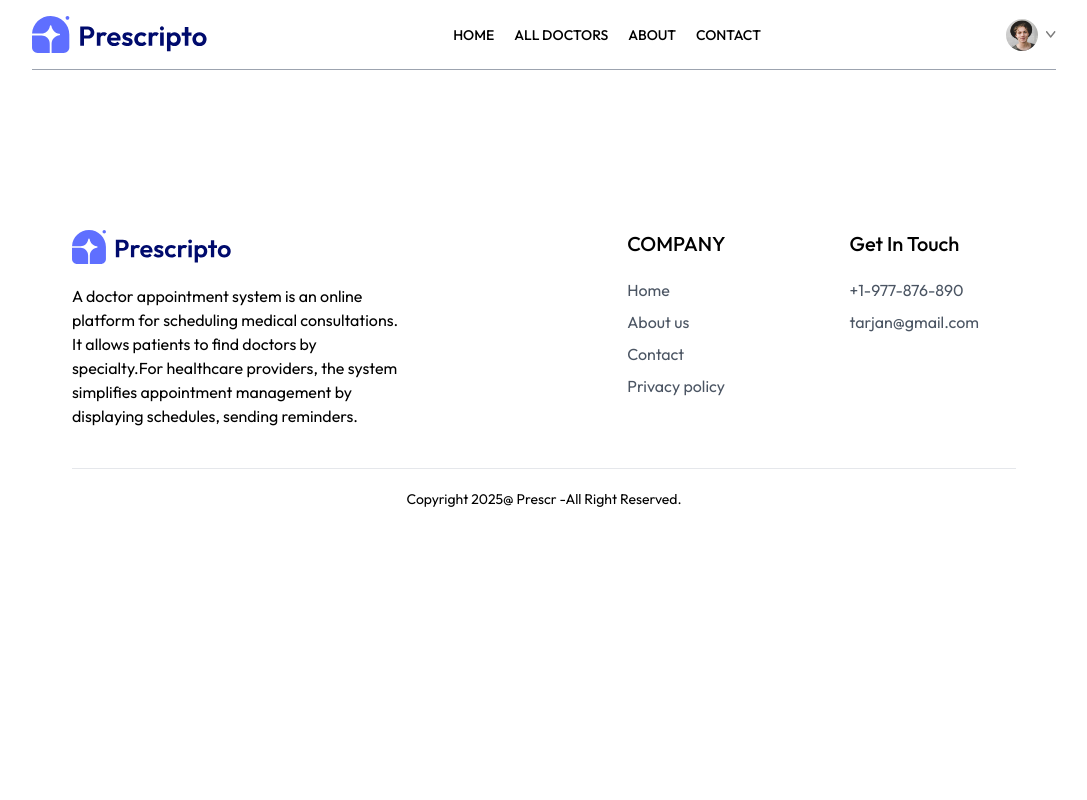
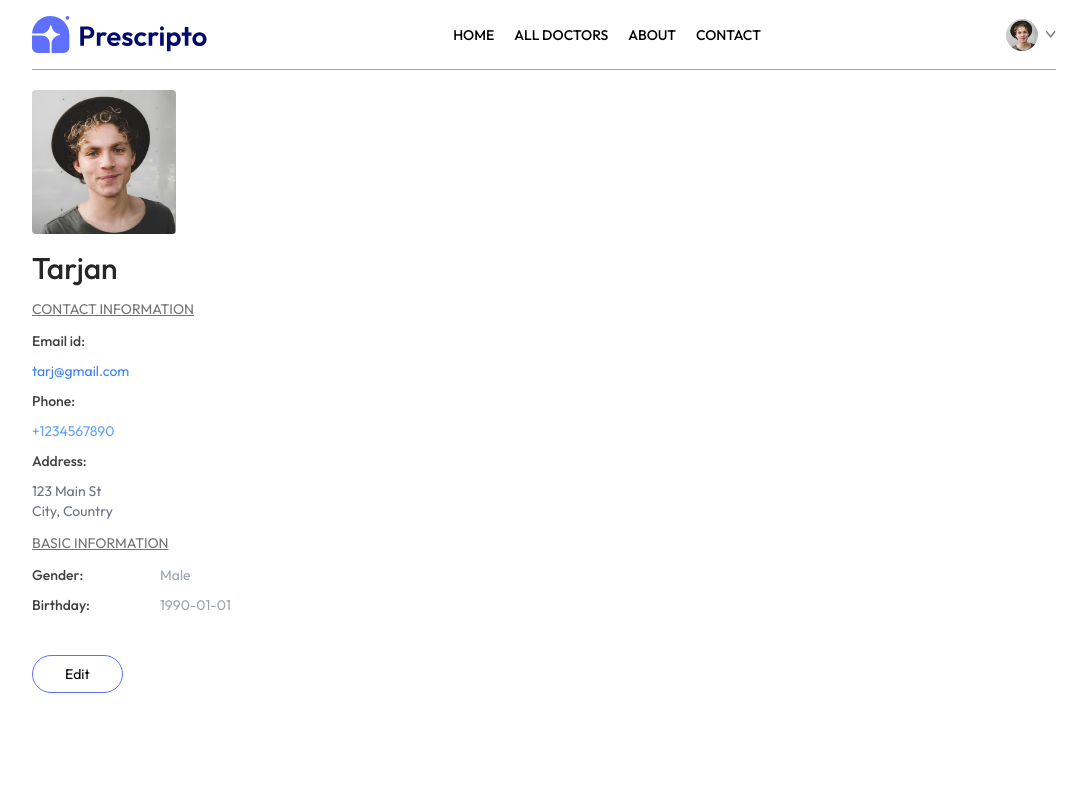
Before and after one commit to arjtar/Doctor-Appointment-Booking, a React (Vite) app: page /my-profile in a window 1280 px wide. Shown: the top 800 px of the page, without its empty margins (96-1183 px from the left). Built offline with nearby package versions, Linux system fonts and the light colour scheme.

Commit message:
feature updating

```diff
--- a/src/pages/Appointment.jsx
+++ b/src/pages/Appointment.jsx
@@ -1,144 +1,182 @@
-import React, { useContext, useEffect,useState } from 'react'
-import { useParams } from 'react-router-dom'
-import { AppContext } from '../context/AppContext'
-import {assets} from '../assets/assets'
+import React, { useContext, useEffect, useState } from "react";
+import { useParams } from "react-router-dom";
+import { AppContext } from "../context/AppContext";
+import { assets } from "../assets/assets";
 
 const Appointment = () => {
+  const { docId } = useParams();
+  const { doctors, currencySymbol } = useContext(AppContext);
+  const daysofweek = [
+    "Sunday",
+    "Monday",
+    "Tuesday",
+    "Wednesday",
+    "Thursday",
+    "Friday",
+    "Saturday",
+  ];
 
-  const {docId} = useParams()
-  const {doctors, currencySymbol} = useContext(AppContext)
-  const daysofweek = ['Sunday', 'Monday', 'Tuesday', 'Wednesday', 'Thursday', 'Friday', 'Saturday']
-
-  const [docInfo, setDocInfo] = useState(null)
-  const [docSlots, setDocSlots] = useState([])
-  const [slotIndex, setSlotIndex] = useState(0)
-  const [slotTime, setSlotTime] = useState('')
+  const [docInfo, setDocInfo] = useState(null);
+  const [docSlots, setDocSlots] = useState([]);
+  const [slotIndex, setSlotIndex] = useState(0);
+  const [slotTime, setSlotTime] = useState("");
 
   const fetchDocInfo = async () => {
-    const docInfo = doctors.find(doc => doc._id === docId)
+    const docInfo = doctors.find((doc) => doc._id === docId)
     setDocInfo(docInfo)
-    console.log(docInfo)
-  }
-  const getAvailableSlots= async () =>{
-
-  setDocSlots(docInfo)
-
   }
 
-  let today = new Date()
+  const getAvailableSlots = async () => {
+    setDocSlots(docInfo);
 
-  for(let i = 0; i < 7; i++){
-    let currentDate = new Date(today)
-    currentDate.setDate(today.getDate() + i)
+    let today = new Date();
 
-    let endTime = new Date()
-    endTime.setDate(today.getDate() +1)
-    endTime.setHours(21,0,0,0)
+    for (let i = 0; i < 7; i++) {
+      let currentDate = new Date(today);
+      currentDate.setDate(today.getDate() + i);
 
-    if(today.getDate() === currentDate.getDate()){
-     currentDate.setHours(currentDate.getHours() > 10 ? currentDate.getHours() + 1 :10)
-     currentDate.setMinutes(currentDate.getMinutes() > 30 ? 30 : 0)
+      let endTime = new Date();
+      endTime.setDate(today.getDate() + i);
+      endTime.setHours(21, 0, 0, 0);
+
+      if (today.getDate() === currentDate.getDate()) {
+        currentDate.setHours(
+          currentDate.getHours() > 10 ? currentDate.getHours() + 1 : 10
+        );
+        currentDate.setMinutes(currentDate.getMinutes() > 30 ? 30 : 0);
       } else {
-      currentDate.setHours(10)
-      currentDate.setMinutes(0)
+        currentDate.setHours(10);
+        currentDate.setMinutes(0);
       }
-    while(currentDate < endTime){
-      let formattedTime = currentDate.toLocaleTimeString([], {hour:'2-digit', minute:'2-digit'})
 
-      //add slot
+      let timeSlots = []
+
+      while (currentDate < endTime) {
+        let formattedTime = currentDate.toLocaleTimeString([], {
+          hour: "2-digit",
+          minute: "2-digit",
+        })
+        //add slot to array
 
         timeSlots.push({
           datetime: new Date(currentDate),
           time: formattedTime
         })
 
-
-
-      currentDate.setMinutes(currentDate.getMinutes() + 30)
-
+      currentDate.setMinutes(currentDate.getMinutes() + 30);
+      }
 
 
       setDocSlots(prev => ([...prev, timeSlots]))
     }
+
   }
 
 
-  useEffect(()=>{
-    fetchDocInfo()
-  },[doctors, docId])
+  useEffect(() => {
+    fetchDocInfo();
+  }, [doctors, docId]);
 
-  useEffect(() =>{
-    getAvailableSlots()
-  },[docInfo])
+  useEffect(() => {
+    getAvailableSlots();
+  }, [docInfo]);
 
-  useEffect(() =>{
-    console.log(docSlots);
-  },[])
+  useEffect(() => {
+    // console.log(docSlots);
+  }, [docSlots])
 
-  return docInfo && (
+  return (
+    docInfo && (
       <div>
-
         {/* --------doctor details------- */}
-    <div className='flex flex-col sm:flex-row gap-4'>
+        <div className="flex flex-col sm:flex-row gap-4">
           <div>
-        <img className='bg-primary w-full sm:max-w-72 rounded-lg' src={docInfo.image} alt="" />
+            <img
+              className="bg-primary w-full sm:max-w-72 rounded-lg"
+              src={docInfo.image}
+              alt=""
+            />
           </div>
 
-    <div className='flex-1 border border-gray-400 rounded-lg p-8 py-7 bg-white mx-2 sm:mx-0 mt-[-80px] sm:mt-0'>
+          <div className="flex-1 border border-gray-400 rounded-lg p-8 py-7 bg-white mx-2 sm:mx-0 mt-[-80px] sm:mt-0">
             {/*-------Doc Info : name, degree, experience-------- */}
-      <p className='flex items-center gap-2 text-2xl font-medium text-gray-900'>
+            <p className="flex items-center gap-2 text-2xl font-medium text-gray-900">
               {docInfo.name}
-        <img className='w-5' src = {assets.verified_icon} alt ="" />
+              <img className="w-5" src={assets.verified_icon} alt="" />
             </p>
-     <div className='flex items-center gap-2 text-sm mt-1 text-gray-600'>
-      <p className='flex items-center gap-1 text-sm font-medium text-gray-900 mt-3'>
-        {docInfo.degree} - {docInfo.speciality} </p>
+            <div className="flex items-center gap-2 text-sm mt-1 text-gray-600">
+              <p className="flex items-center gap-1 text-sm font-medium text-gray-900 mt-3">
+                {docInfo.degree} - {docInfo.speciality}{" "}
+              </p>
 
-        <button className='py-0.5 px-2 border text-xs rounded-full'>{docInfo.experience} </button>
+              <button className="py-0.5 px-2 border text-xs rounded-full">
+                {docInfo.experience}{" "}
+              </button>
             </div>
-
 
             <div>
               <p>
-        About <img src ={assets.info_icon} alt="" />
+                About <img src={assets.info_icon} alt="" />
               </p>
-      <p className='text-sm text-gray-500 max-w-[700px] mt-1'> {docInfo.about} </p>
+              <p className="text-sm text-gray-500 max-w-[700px] mt-1">
+                {" "}
+                {docInfo.about}{" "}
+              </p>
             </div>
-      <p className='text-gray-500 font-medium mt-4'>
-        Appointment fee: <span className='text-gray-600'>{currencySymbol}{docInfo.fees}</span>
+            <p className="text-gray-500 font-medium mt-4">
+              Appointment fee:{" "}
+              <span className="text-gray-600">
+                {currencySymbol}
+                {docInfo.fees}
+              </span>
             </p>
           </div>
         </div>
 
-
         {/*-----Booking slots-----------*/}
-<div className='sm:ml-72 sm:pl-4 mt-4 font-medium text-gray-700'>
+        <div className="sm:ml-72 sm:pl-4 mt-4 font-medium text-gray-700">
           <p>Booking Slots</p>
-  <div className='flex gap-3 items-center w-full overflow-x-scroll mt-4'>
-    {
-      docSlots.length && docSlots.map((item, index) => (
-        <div onClick={()=>setSlotIndex(index)}className={'text-center py-6 min-w-16 rounded-full cursor-full cursor-pointer ${slotIndex === index' ? 'bg-primary text-white' : 'border border-gray-200'}key={index}>
-          <P>{item[0] && daysofweek[item,[0].datetime.getDate()]}</P>
-          <P>{item[0] && item[0].datetime.getDate()}</P>
+          <div className="flex gap-3 items-center w-full overflow-x-scroll mt-4">
+            {docSlots.length &&
+              docSlots.map((item, index) => (
+                <div
+                  onClick={() => setSlotIndex(index)}
+                  className={
+                    `text-center py-6 min-w-16 rounded-full cursor-full cursor-pointer ${slotIndex === index
+                      ? 'bg-primary text-white'
+                      : 'border border-gray-200'
+                  }`}
+                  key={index}
+                >
+                  <p>{item[0] && daysofweek[item[0].datetime.getDate()]}</p>
+                  <p>{item[0] && item[0].datetime.getDate()}</p>
                 </div>
               ))
               }
           </div>
-  <div className='flex item-center gap-3 w-full overflow-x-scroll mt-4'>
-    {docSlots.length && docSlots[slotIndex].map((item, index) => (
-      <P onClick={()=>setSlotTime(item.time)} className={`text-sm font-light flex-shrink-0 px-5 py-2 rounded-full cursor-pointer `} key={index}>
+
+          <div className="flex item-center gap-3 w-full overflow-x-scroll mt-4">
+            {docSlots.length &&
+              docSlots[slotIndex].map((item, index) => (
+                <p
+                  onClick={() => setSlotTime(item.time)}
+                  className={`text-sm font-light flex-shrink-0 px-5 py-2 rounded-full cursor-pointer `}
+                  key={index}
+                >
                   {item.time.tolowercase()}
-      </P>
+                </p>
               ))}
           </div>
-  <button className= 'bg-primary text-white text-sm font-light px-14 py-3 rounded-full'>Book an appointment</button>
+          <button className="bg-primary text-white text-sm font-light px-14 py-3 rounded-full">
+            Book an appointment
+          </button>
         </div>
 
         {/*Related doctor*/}
 
         <RelatedDoctors docId={docId} speciality={docInfo.speciality} />
-
       </div>
+    )
   )
 }
 
--- a/src/pages/MyProfile.jsx
+++ b/src/pages/MyProfile.jsx
@@ -1,8 +1,99 @@
 import React from 'react'
+import { useState } from 'react'
+import { assets } from "../assets/assets";
 
 const MyProfile = () => {
+
+const [userData, setUserData] = useState({
+  name:'Tarjan',
+  image: assets.profile_pic,
+  email:'tarj@gmail.com',
+  phone: '+1234567890',
+  address:{
+    line1:"123 Main St",
+    line2:"City, Country"
+  },
+  gender:'Male',
+  dob: '1990-01-01',
+})
+
+const [isEdit, setIsEdit] = useState(false)
+
   return (
+    <div className='max-w-lg flex-col gap-2 text-sm'>
+      <img className='w-36 rounded' src={userData.image} alt="" />
+    {
+      isEdit
+      ? <input className='bg-gray-50 text-3xl font-medium max-w-60 mt-4' type="text" value={userData.name} onChange = {e => setUserData(prev =>({...prev,name:e.target.value})) }/>
+      : <p className='font-medium text-3xl text-neutral-800 mt-4 '>{userData.name}</p>
+    }
+
+    <hr className='bg-400 h-[1px] border-none' />
     <div>
+      <p className='text-neutral-500 underline mt-3'>CONTACT INFORMATION</p>
+      <div className='grid grid-cols-[1fr _3fr] gap-y-2.5 mt-3 text-neutral-700'>
+        <p className='font-medium'>Email id:</p>
+        <p className='text-blue-500'>{userData.email}</p>
+        <p className='font-medium'>Phone:</p>
+    {
+      isEdit
+      ? <input className='bg-gray-100 max-w-52' type="text" value={userData.phone} onChange = {e => setUserData(prev =>({...prev,phone:e.target.value})) }/>
+      : <p className='text-blue-400'>{userData.phone}</p>
+    }
+    <p className='font-medium'>Address:</p>
+
+      {
+        isEdit
+        ? <p>
+          <input className='bg-gray-50' onChange={(e) => setUserData(prev => ({ ...prev, address: {...prev, address,  line1: e.target.value} }))} value={userData.address.line1} type='text' />
+          <br />
+          <input className='bg-gray-50' onChange={(e) => setUserData(prev => ({ ...prev, address: {...prev, address,  line2: e.target.value} }))} value={userData.address.line2} type='text' />
+
+
+        </p>
+        : <p className='text-gray-500'>
+          {userData.address.line1}
+          <br />
+          {userData.address.line2}
+        </p>
+      }
+
+      </div>
+    </div>
+
+      <div>
+        <p className='text-neutral-500 underline mt-3'> BASIC INFORMATION </p>
+        <div className='grid grid-cols-[1fr_3fr] gap-y-2.5 mt-3 text-neutral-700'>
+
+
+      <p className='font-medium'>Gender:</p>
+      {
+        isEdit
+        ? <select className='max-w-20 bg-gray-100' onChange={(e)=>setUserData(prev =>({...prev, gender:e.target.value}))} value={userData.gender}>
+          <option value="Male">Male</option>
+          <option value="Female">Female</option>
+        </select>
+        : <p className='text-gray-400'>{userData.gender}</p>
+      }
+      <p className='font-medium'>Birthday:</p>
+      {
+        isEdit
+        ? <input className='max-w-28 bg-gray-100' type="date" onChange={(e)=>setUserData(prev =>({...prev, dob:e.target.value}))} value={userData.dob} />
+        : <p className='text-gray-400'>{userData.dob}</p>
+      }
+
+
+    </div>
+    </div>
+
+      <div className='mt-10'>
+        {
+          isEdit
+          ? <button className='border border-primary px-8 py-2 rounded-full hover:bg-primary hover:text-white transition-all' onClick={() => setIsEdit(false)}> Save Information </button>
+          : <button className='border border-primary px-8 py-2 rounded-full hover:bg-primary hover:text-white transition-all' onClick={() => setIsEdit(true)}> Edit</button>
+        }
+      </div>
+
 
     </div>
   )
```
Lines whose indentation alone changed are shown as unchanged.
